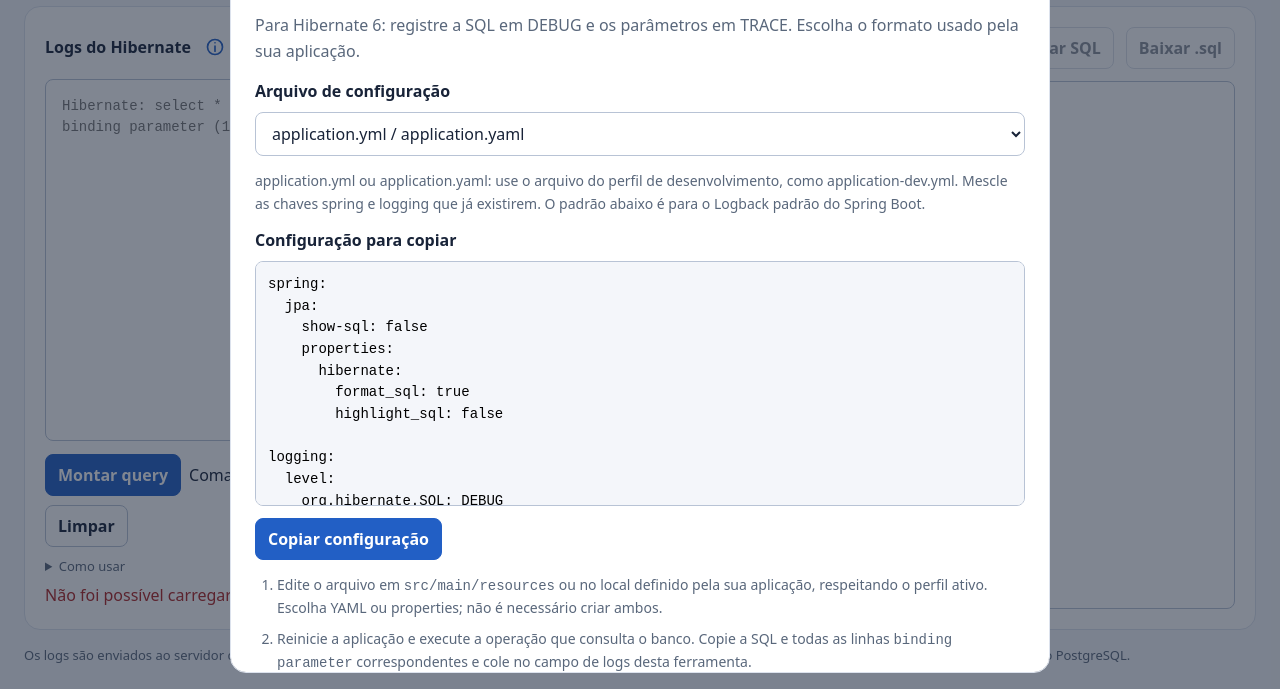
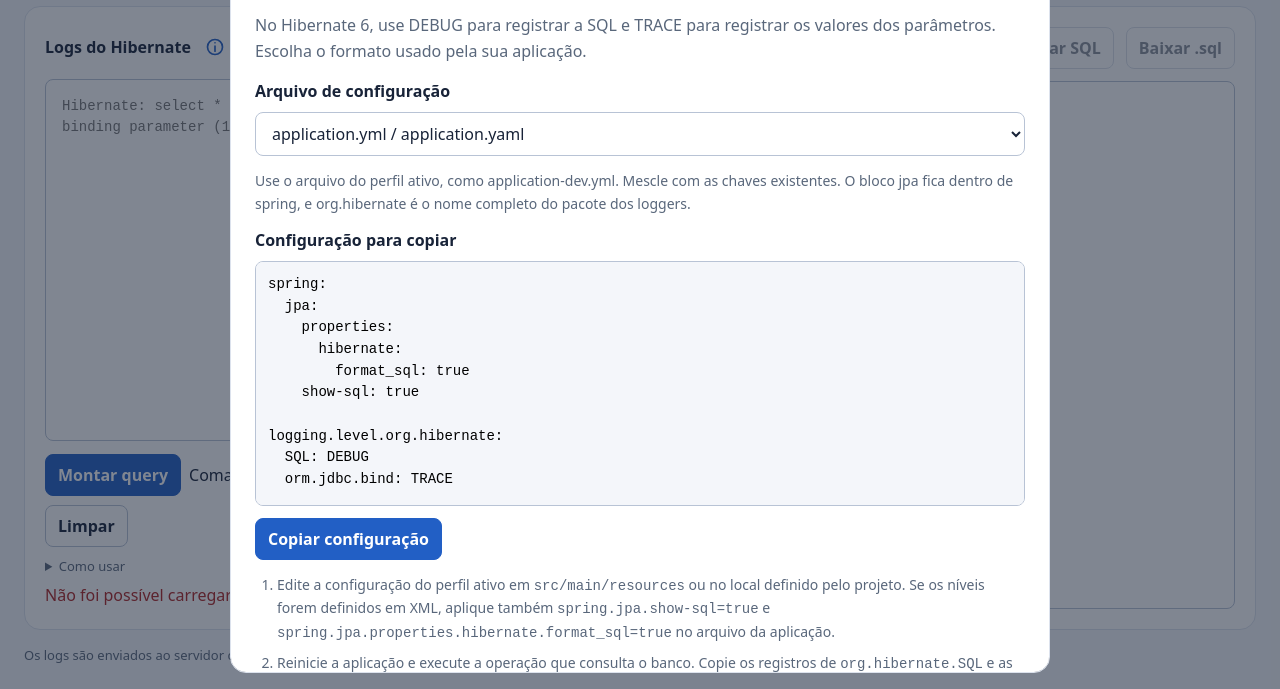
Before and after one commit to rhyanorben/conversor-hibernate-sql, a website: page hibernate_sql/presentation/web/index.html in a window 1280 px wide. Both pictures are taken after a click on the button "Como configurar os logs no Spring Boot". Shown: the part 111-800 px from the top of the page. Drawn offline with Linux system fonts and the light colour scheme; no server answers.

Commit message:
Corrigido info de configuracao de properties; Adicionado novos possiveis comandos

```diff
--- a/hibernate_sql/presentation/web/config-help.js
+++ b/hibernate_sql/presentation/web/config-help.js
@@ -2,36 +2,30 @@ const pattern = "%d{yyyy-MM-dd'T'HH:mm:ss.SSS} %-5level [%thread] %logger : %msg
 
 export const CONFIGURATIONS = {
   yaml: {
-    note: 'application.yml ou application.yaml: use o arquivo do perfil de desenvolvimento, como application-dev.yml. Mescle as chaves spring e logging que já existirem. O padrão abaixo é para o Logback padrão do Spring Boot.',
+    note: 'Use o arquivo do perfil ativo, como application-dev.yml. Mescle com as chaves existentes. O bloco jpa fica dentro de spring, e org.hibernate é o nome completo do pacote dos loggers.',
     code: `spring:
   jpa:
-    show-sql: false
     properties:
       hibernate:
         format_sql: true
-        highlight_sql: false
+    show-sql: true
 
-logging:
-  level:
-    org.hibernate.SQL: DEBUG
-    org.hibernate.orm.jdbc.bind: TRACE
-  pattern:
-    console: "${pattern}"
+logging.level.org.hibernate:
+  SQL: DEBUG
+  orm.jdbc.bind: TRACE
 `,
   },
   properties: {
-    note: 'application.properties: alternativa ao YAML. Use o arquivo do perfil ativo, como application-dev.properties. Atualize as propriedades existentes em vez de duplicá-las. O padrão abaixo é para o Logback padrão do Spring Boot.',
-    code: `spring.jpa.show-sql=false
-spring.jpa.properties.hibernate.format_sql=true
-spring.jpa.properties.hibernate.highlight_sql=false
+    note: 'Use o arquivo do perfil ativo, como application-dev.properties. Atualize as propriedades já definidas nesse arquivo.',
+    code: `spring.jpa.properties.hibernate.format_sql=true
+spring.jpa.show-sql=true
 
 logging.level.org.hibernate.SQL=DEBUG
 logging.level.org.hibernate.orm.jdbc.bind=TRACE
-logging.pattern.console=${pattern}
 `,
   },
   logback: {
-    note: 'logback-spring.xml (recomendado no Spring Boot) ou logback.xml: use se o projeto já controla o logging por XML. Este é um exemplo mínimo; incorpore os loggers e o padrão ao appender existente, preservando os demais destinos e filtros.',
+    note: 'Para projetos com Logback. Em um XML existente, incorpore os loggers e ajuste o padrão do appender, preservando os demais destinos e filtros. Configure as opções JPA também no arquivo da aplicação.',
     code: `<configuration>
   <appender name="CONSOLE" class="ch.qos.logback.core.ConsoleAppender">
     <encoder>
@@ -47,7 +41,7 @@ logging.pattern.console=${pattern}
 `,
   },
   log4j2: {
-    note: 'log4j2-spring.xml ou log4j2.xml: alternativa para projetos que já usam Log4j2. Não basta criar este arquivo se o projeto usa Logback. Este é um exemplo mínimo; mescle com os appenders e filtros existentes.',
+    note: 'Para projetos com Log4j2. Em um XML existente, incorpore os loggers e ajuste o padrão do appender, preservando os demais destinos e filtros. Configure as opções JPA também no arquivo da aplicação.',
     code: `<Configuration>
   <Appenders>
     <Console name="CONSOLE" target="SYSTEM_OUT">
--- a/hibernate_sql/presentation/web/index.html
+++ b/hibernate_sql/presentation/web/index.html
@@ -60,14 +60,14 @@
       <textarea id="output" readonly spellcheck="false" placeholder="A SQL gerada aparecerá aqui."></textarea>
     </section>
   </div>
-  <footer>Os logs são enviados ao servidor desta aplicação para conversão. Nenhuma query é executada pela aplicação. EXPLAIN ANALYZE executa a query quando você a roda no PostgreSQL.</footer>
+  <footer>Os logs são enviados ao servidor desta aplicação para conversão. Opções de EXPLAIN com ANALYZE executam a instrução quando rodadas no PostgreSQL.</footer>
 </main>
 <dialog id="configDialog" aria-labelledby="configTitle" aria-describedby="configIntro">
   <div class="heading config-heading">
     <h2 id="configTitle">Gerar logs no Spring Boot</h2>
     <button id="configClose" type="button" aria-label="Fechar ajuda de configuração">Fechar</button>
   </div>
-  <p id="configIntro">Para Hibernate 6: registre a SQL em DEBUG e os parâmetros em TRACE. Escolha o formato usado pela sua aplicação.</p>
+  <p id="configIntro">No Hibernate 6, use DEBUG para registrar a SQL e TRACE para registrar os valores dos parâmetros. Escolha o formato usado pela sua aplicação.</p>
   <label for="configFormat">Arquivo de configuração</label>
   <select id="configFormat">
     <option value="yaml">application.yml / application.yaml</option>
@@ -83,16 +83,16 @@
     <p id="configStatus" role="status" aria-live="polite"></p>
   </div>
   <ol class="config-steps">
-    <li>Edite o arquivo em <code>src/main/resources</code> ou no local definido pela sua aplicação, respeitando o perfil ativo. Escolha YAML ou properties; não é necessário criar ambos.</li>
-    <li>Reinicie a aplicação e execute a operação que consulta o banco. Copie a SQL e todas as linhas <code>binding parameter</code> correspondentes e cole no campo de logs desta ferramenta.</li>
-    <li>O padrão mantém a thread entre colchetes e o nome completo do logger, sem cores. Se houver configuração XML ou saída JSON personalizada, ajuste o appender usado para emitir texto nesse formato. Filtros do appender precisam permitir DEBUG e TRACE.</li>
+    <li>Edite a configuração do perfil ativo em <code>src/main/resources</code> ou no local definido pelo projeto. Se os níveis forem definidos em XML, aplique também <code>spring.jpa.show-sql=true</code> e <code>spring.jpa.properties.hibernate.format_sql=true</code> no arquivo da aplicação.</li>
+    <li>Reinicie a aplicação e execute a operação que consulta o banco. Copie os registros de <code>org.hibernate.SQL</code> e as linhas <code>binding parameter</code> correspondentes. Com <code>show-sql</code> ativo, a mesma SQL pode aparecer também como <code>Hibernate:</code>. Em logs intercalados, copie os registros com a thread.</li>
+    <li>Se usar um formato de log personalizado, mantenha a saída em texto, com o nome completo do logger e a thread entre colchetes. Confira se os filtros do destino permitem DEBUG e TRACE.</li>
   </ol>
   <details class="help">
     <summary>Exemplo do log esperado</summary>
     <pre class="config-example">2026-11-11T10:00:00.000 DEBUG [worker-1] org.hibernate.SQL : select * from minha_tabela where minha_coluna = ?
 2026-11-11T10:00:00.001 TRACE [worker-1] org.hibernate.orm.jdbc.bind : binding parameter (1:INTEGER) &lt;- [123]</pre>
   </details>
-  <p class="config-note">Nos exemplos XML, mantenha também <code>spring.jpa.show-sql=false</code> e <code>spring.jpa.properties.hibernate.highlight_sql=false</code> na configuração da aplicação para evitar duplicações e cores na SQL. Hibernate 5 usa bindings de outro formato (BasicBinder), que o leitor atual não suporta.</p>
+  <p class="config-note">Os exemplos são para os bindings do Hibernate 6. O Hibernate 5 usa o formato BasicBinder, fora da compatibilidade atual do conversor.</p>
   <p class="config-note">Use em desenvolvimento: os parâmetros podem expor dados sensíveis e TRACE aumenta o volume dos logs. Remova ou desative esses níveis após o diagnóstico.</p>
   <p class="config-sources">Documentação: <a href="https://docs.spring.io/spring-boot/reference/features/logging.html" target="_blank" rel="noopener noreferrer">Spring Boot</a> · <a href="https://docs.hibernate.org/orm/6.6/introduction/html_single/" target="_blank" rel="noopener noreferrer">Hibernate 6</a></p>
 </dialog>
--- a/hibernate_sql/presentation/web/styles.css
+++ b/hibernate_sql/presentation/web/styles.css
@@ -83,6 +83,11 @@ select:focus {
   align-items: center;
   flex-wrap: wrap;
   margin-top: 12px;
+}
+
+#prefix {
+  min-width: 0;
+  max-width: 100%;
 }
 
 button,
```
Also changed, not shown: tests/frontend.test.js (+2 -1 lines), README.md, 3 other files.
